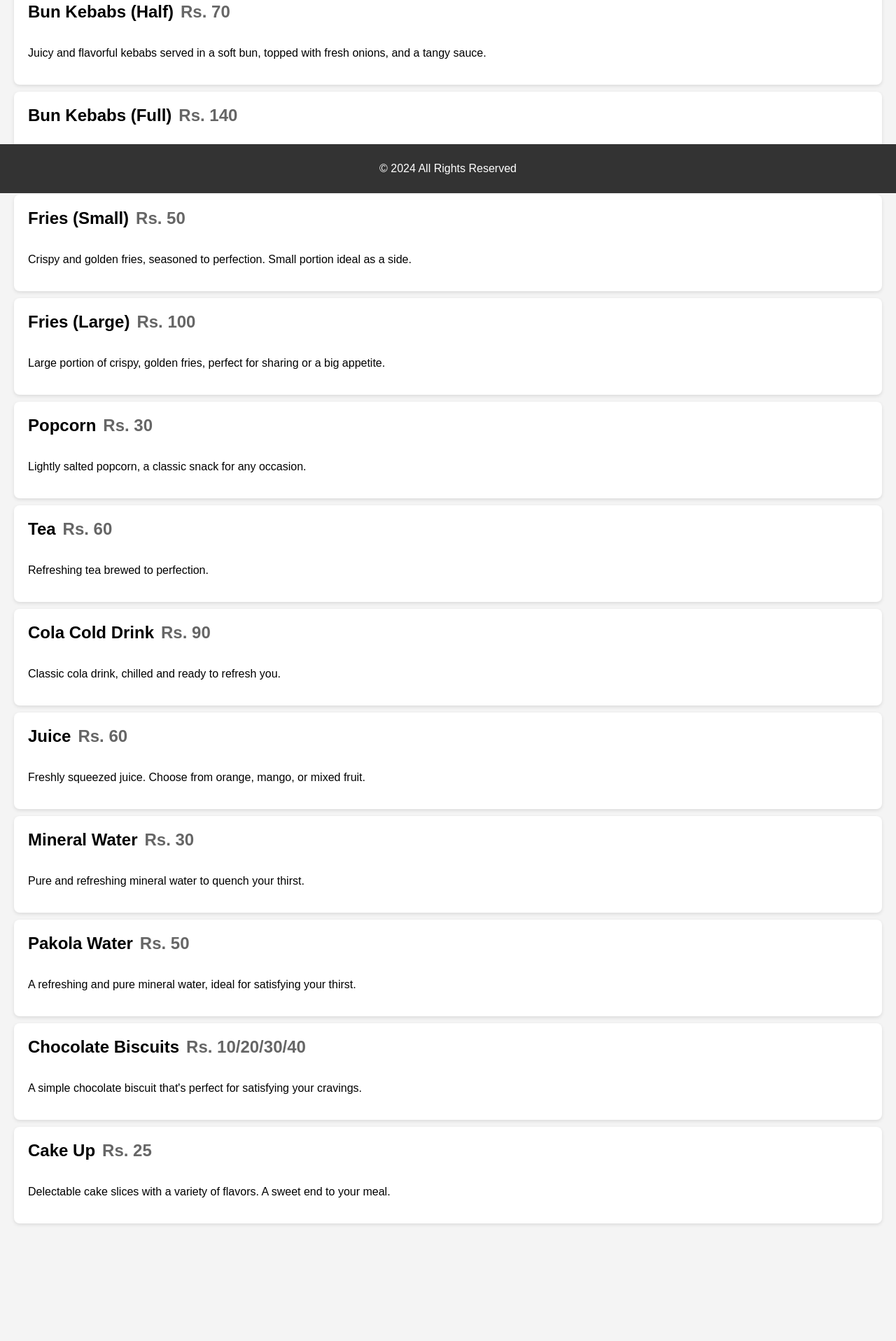
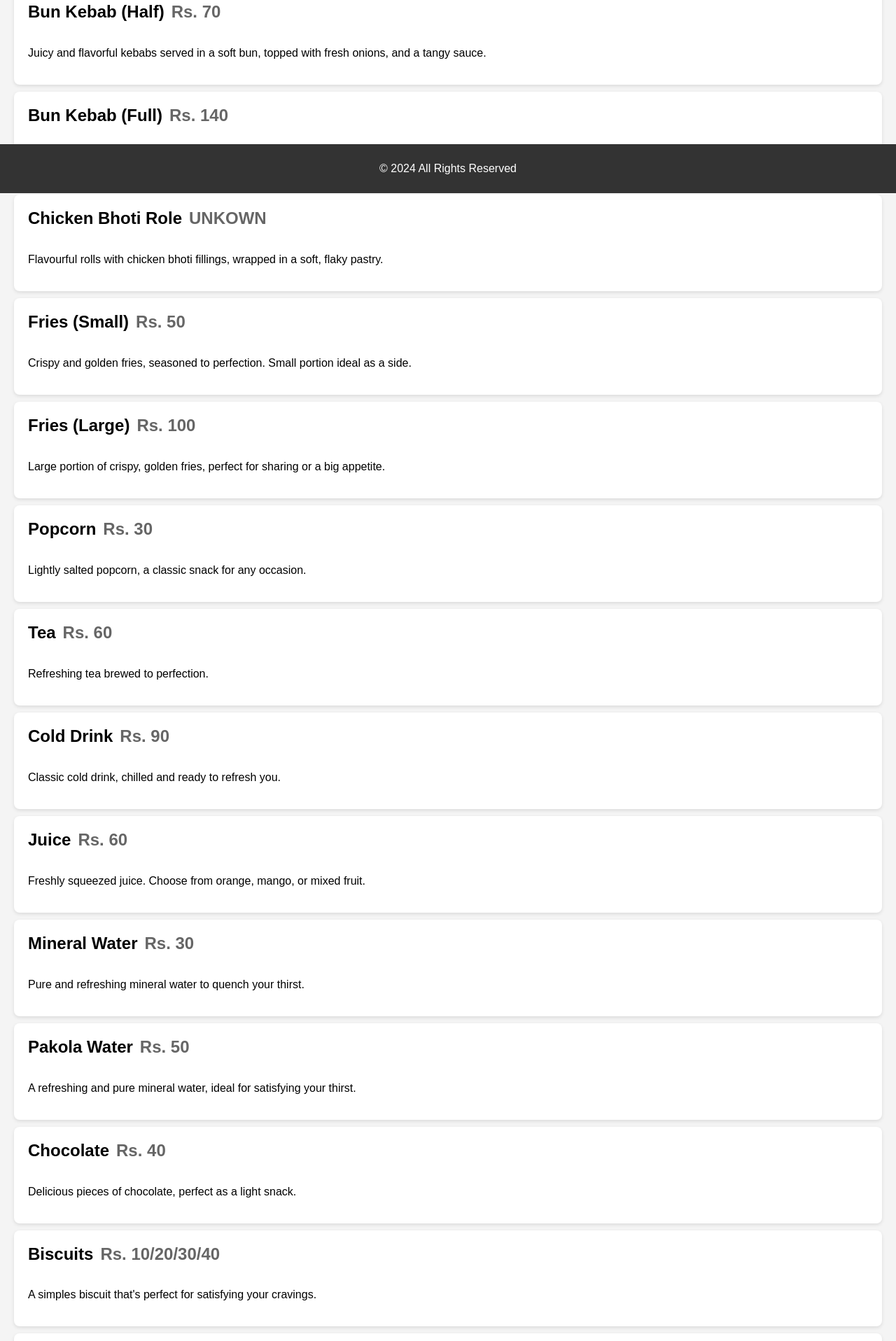
Before and after one commit to MUCafeteria/MUCafeteria, a plain HTML site: page index.html in a window 1280 px wide. Shown: the part 524-2440 px from the top of the page at 70% size. Before the commit the page ends 2342 px from the top, so only its background shows below. Drawn offline with Linux system fonts and the light colour scheme.

Commit message:
Update index.html
added new items and changed prices

```diff
--- a/index.html
+++ b/index.html
@@ -87,19 +87,23 @@
         <h2>Menu</h2>
         <div class="menu-item">
             <h2>Samosa <span class="price">Rs. 40</span></h2>
-            <p>Deliciously spiced and crispy samosas filled with a savory mix of potatoes, peas, and spices.</p>
+            <p>Deliciously spiced and crispy samosas filled with a savory mix of potatoes, and spices.</p>
         </div>
         <div class="menu-item">
             <h2>Vege Rolls <span class="price">Rs. 40</span></h2>
             <p>Flavourful rolls with vegetables fillings, wrapped in a soft, flaky pastry.</p>
         </div>
         <div class="menu-item">
-            <h2>Bun Kebabs (Half) <span class="price">Rs. 70</span></h2>
+            <h2>Bun Kebab (Half) <span class="price">Rs. 70</span></h2>
             <p>Juicy and flavorful kebabs served in a soft bun, topped with fresh onions, and a tangy sauce.</p>
         </div>
         <div class="menu-item">
-            <h2>Bun Kebabs (Full) <span class="price">Rs. 140</span></h2>
+            <h2>Bun Kebab (Full) <span class="price">Rs. 140</span></h2>
             <p>Extra-large version of our popular bun kebabs.</p>
+        </div>
+        <div class="menu-item">
+            <h2>Chicken Bhoti Role <span class="price">UNKOWN</span></h2>
+            <p>Flavourful rolls with chicken bhoti fillings, wrapped in a soft, flaky pastry.</p>
         </div>
         <div class="menu-item">
             <h2>Fries (Small) <span class="price">Rs. 50</span></h2>
@@ -118,8 +122,8 @@
             <p>Refreshing tea brewed to perfection.</p>
         </div>
         <div class="menu-item">
-            <h2>Cola Cold Drink <span class="price">Rs. 90</span></h2>
-            <p>Classic cola drink, chilled and ready to refresh you.</p>
+            <h2>Cold Drink <span class="price">Rs. 90</span></h2>
+            <p>Classic cold drink, chilled and ready to refresh you.</p>
         </div>
         <div class="menu-item">
             <h2>Juice <span class="price">Rs. 60</span></h2>
@@ -134,8 +138,12 @@
             <p>A refreshing and pure mineral water, ideal for satisfying your thirst.</p>
         </div>
         <div class="menu-item">
-          <h2>Chocolate Biscuits <span class="price">Rs. 10/20/30/40</span></h2>
-          <p>A simple chocolate biscuit that's perfect for satisfying your cravings.</p>
+            <h2>Chocolate  <span class="price">Rs. 40</span></h2>
+            <p>Delicious pieces of chocolate, perfect as a light snack.</p>
+          </div>
+        <div class="menu-item">
+          <h2> Biscuits <span class="price">Rs. 10/20/30/40</span></h2>
+          <p>A simples biscuit that's perfect for satisfying your cravings.</p>
         </div>
         <div class="menu-item">
             <h2>Cake Up <span class="price">Rs. 25</span></h2>
```
